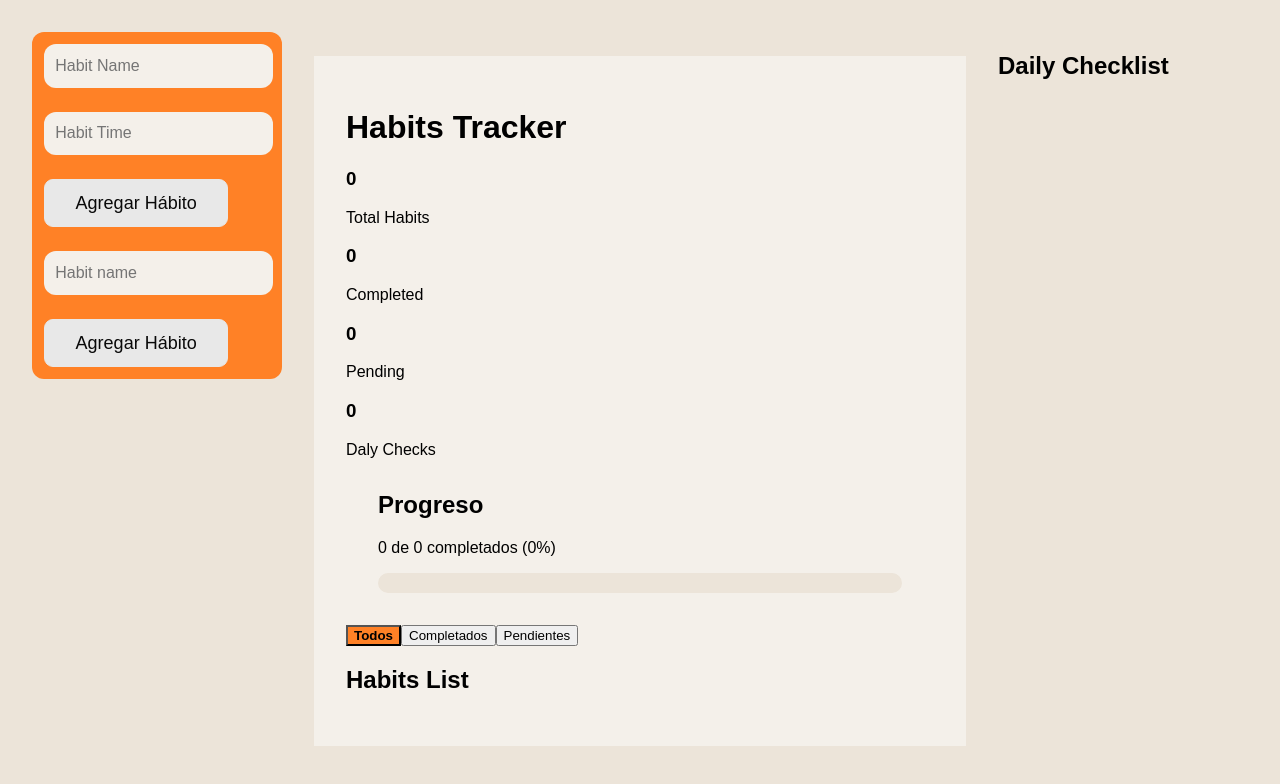
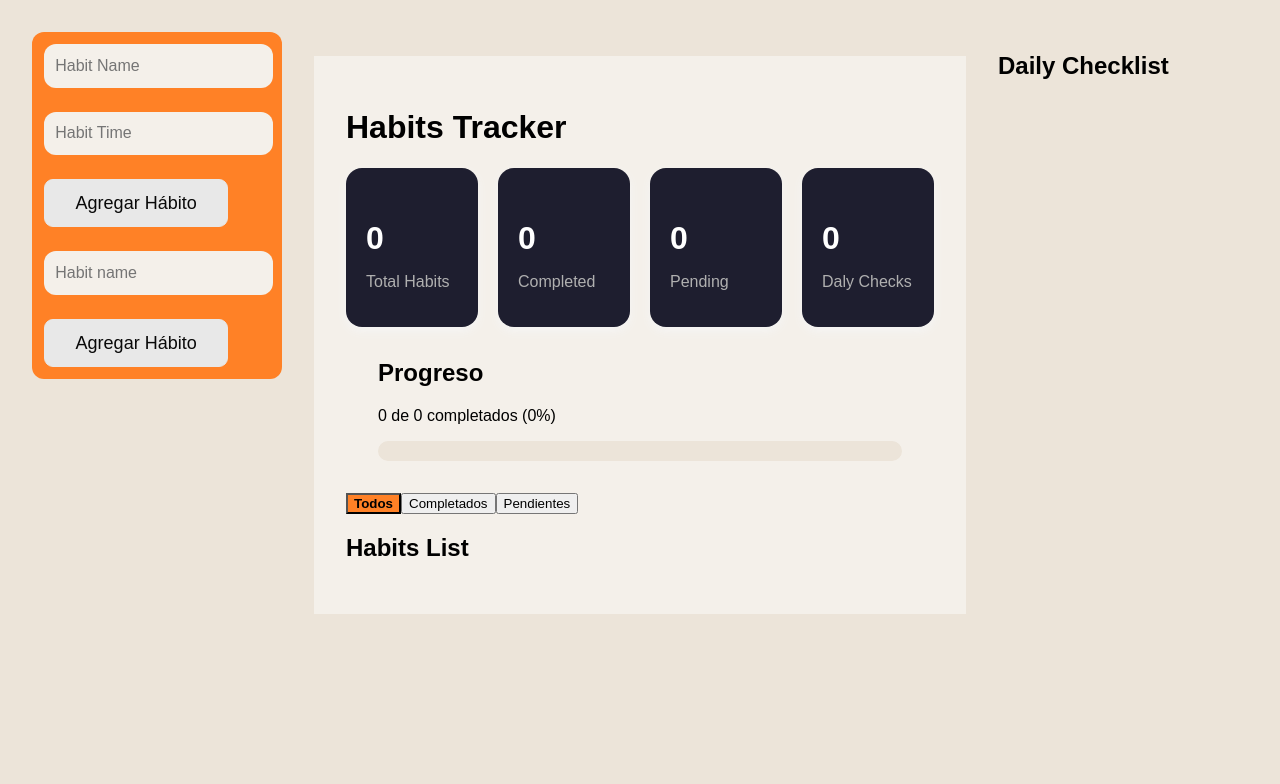
Before and after one commit to o0VanFanel0o/habit-react, a React (Vite) app: page / in a window 1280 px wide. Shown: the top 784 px of the page. Built offline with nearby package versions, Linux system fonts and the light colour scheme.

Commit message:
style: import CSS for StatsCards component to enhance styling
- Added import statement for StatsCards.css to apply custom styles to the StatsCards component, improving its visual presentation.

```diff
--- /dev/null
+++ b/src/components/StatsCards.css
@@ -0,0 +1,24 @@
+.stats-container{
+    display: grid;
+    grid-template-columns: repeat(4, 1fr);
+    gap: 20px;
+    margin: 30px, 0;
+}
+.stat-card {
+    background-color: #1e1e2f;
+    color: white;
+    padding: 20px;
+    border-radius: 16px;
+    box-shadow: 0 4px 10px whitesmoke;
+
+}
+.stat-card:hover{
+    transform: translateY(-5px);
+}
+.stat-card h3 {
+    font-size: 2rem;
+    margin-bottom: 10px;
+}
+.stat-card p {
+    color: #b0b0b0
+}
--- a/src/components/StatsCards.jsx
+++ b/src/components/StatsCards.jsx
@@ -1,3 +1,5 @@
+import "./StatsCards.css";
+
 const StatsCards = ({habits, check}) => {
     const totalHabits = habits.length;
 
```
